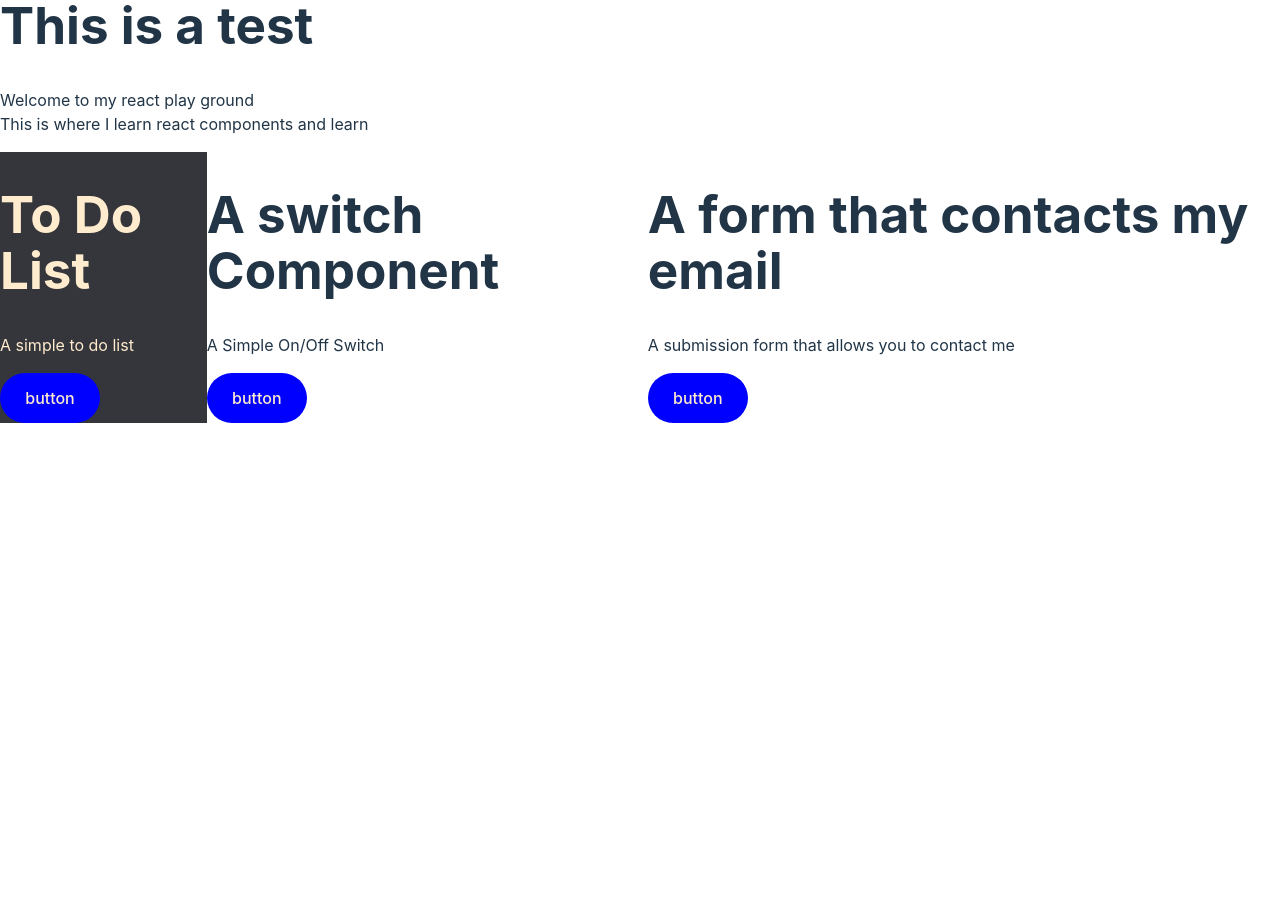
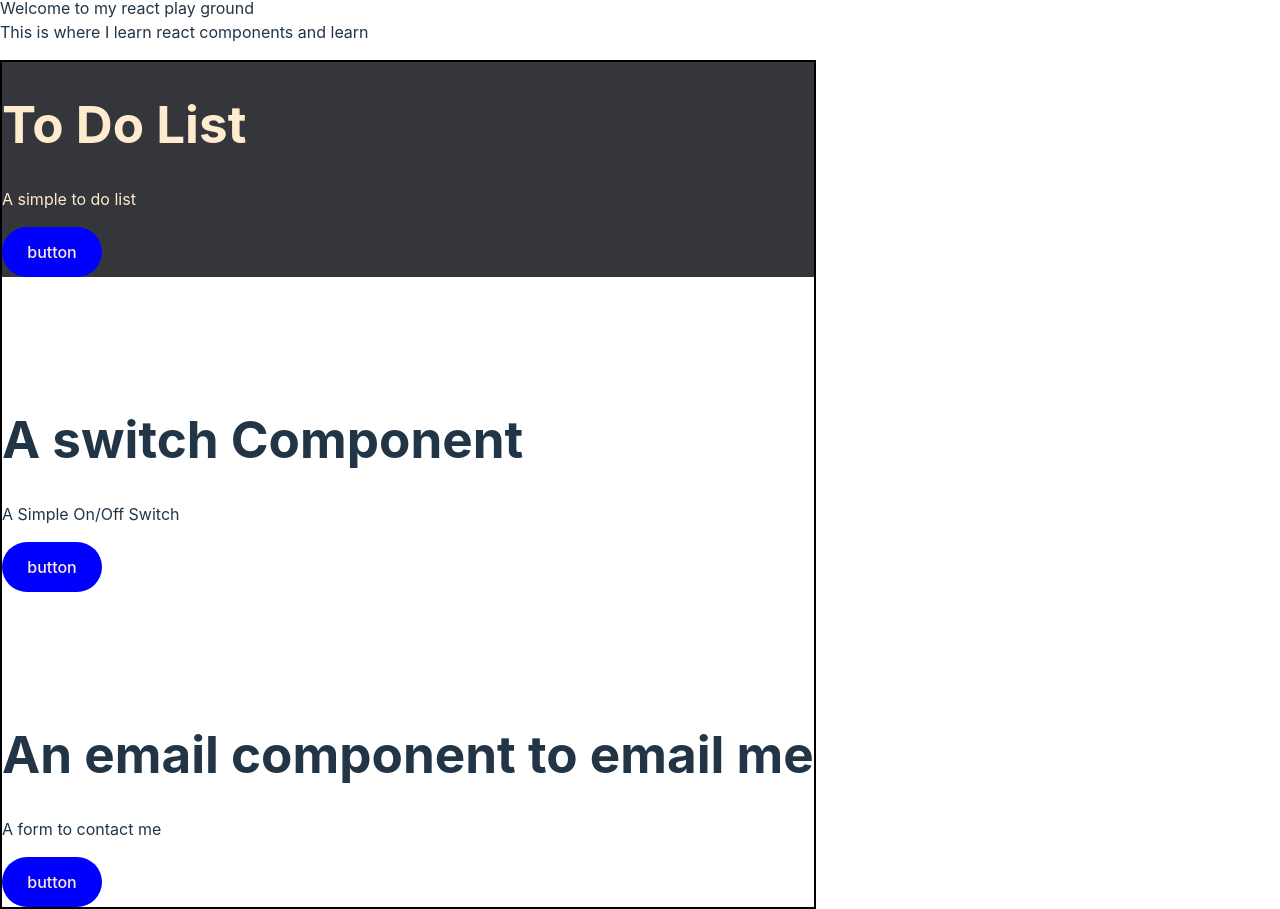
Before and after one commit to ElvisRivera21/test, a React (Vite) app in the folder test-application/: page / in a window 1280 px wide. Shown: the part 285-1194 px from the top of the page. Before the commit the page ends 800 px from the top, so only its background shows below. Built offline with nearby package versions, Linux system fonts and the light colour scheme.

Commit message:
Card column display

```diff
--- a/test-application/src/App.css
+++ b/test-application/src/App.css
@@ -45,4 +45,10 @@
 
 .cardcomponents{
   display: flex;
+  flex-direction: column;
+  justify-content: space-between;
+    border: 2px solid black;
+    gap: 100px;
+    margin: auto;
+    padding: auto;
 }
--- a/test-application/src/components/card.jsx
+++ b/test-application/src/components/card.jsx
@@ -18,14 +18,16 @@ function Card() {
             <Button />
             </div>
 
-             <div className="formcomponent">
-            <h1>A form that contacts my email</h1>
-            <p>A submission form that allows you to contact me</p>
+
+
+            <div className='emailcomponent'>
+              <h1>An email component to email me</h1>
+            <p>A form to contact me</p>
             <Button />
+
+        </div>
         </div>
 
-
-        </div>
     )
 }
 
```
